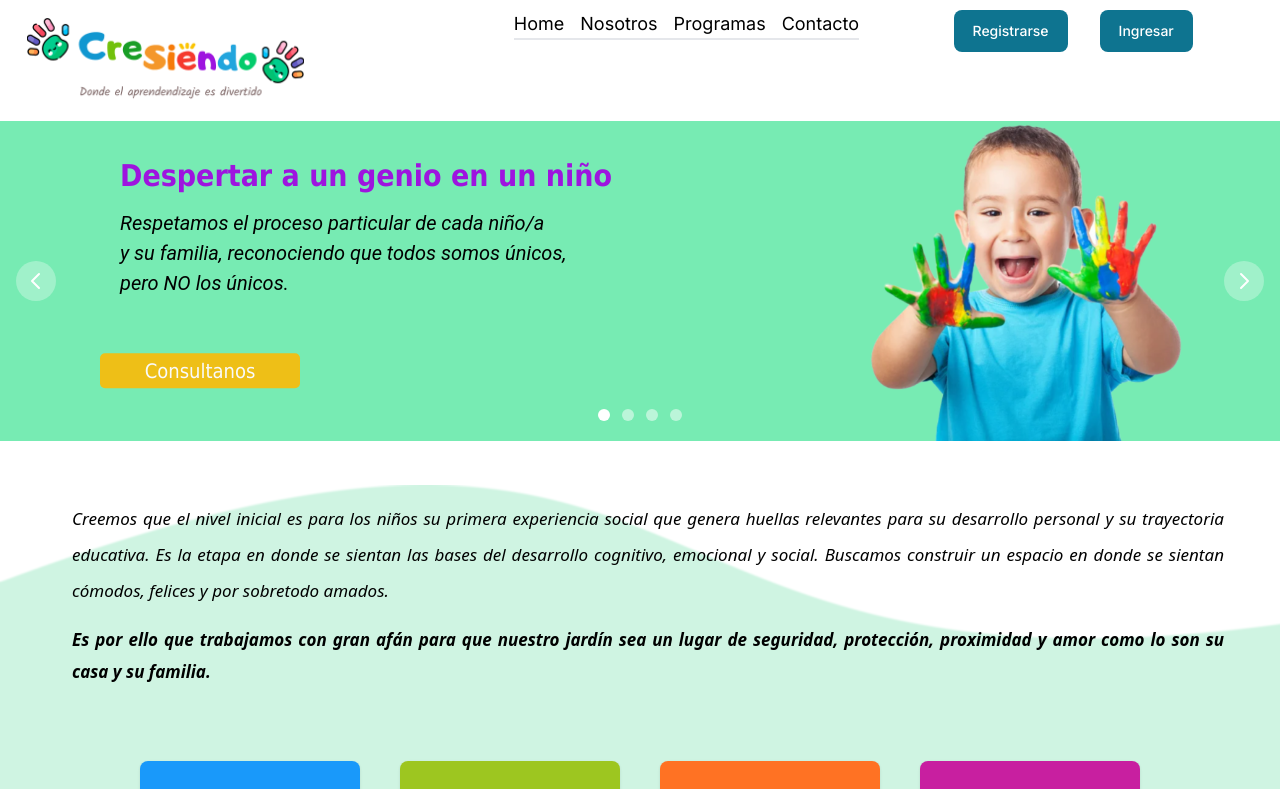
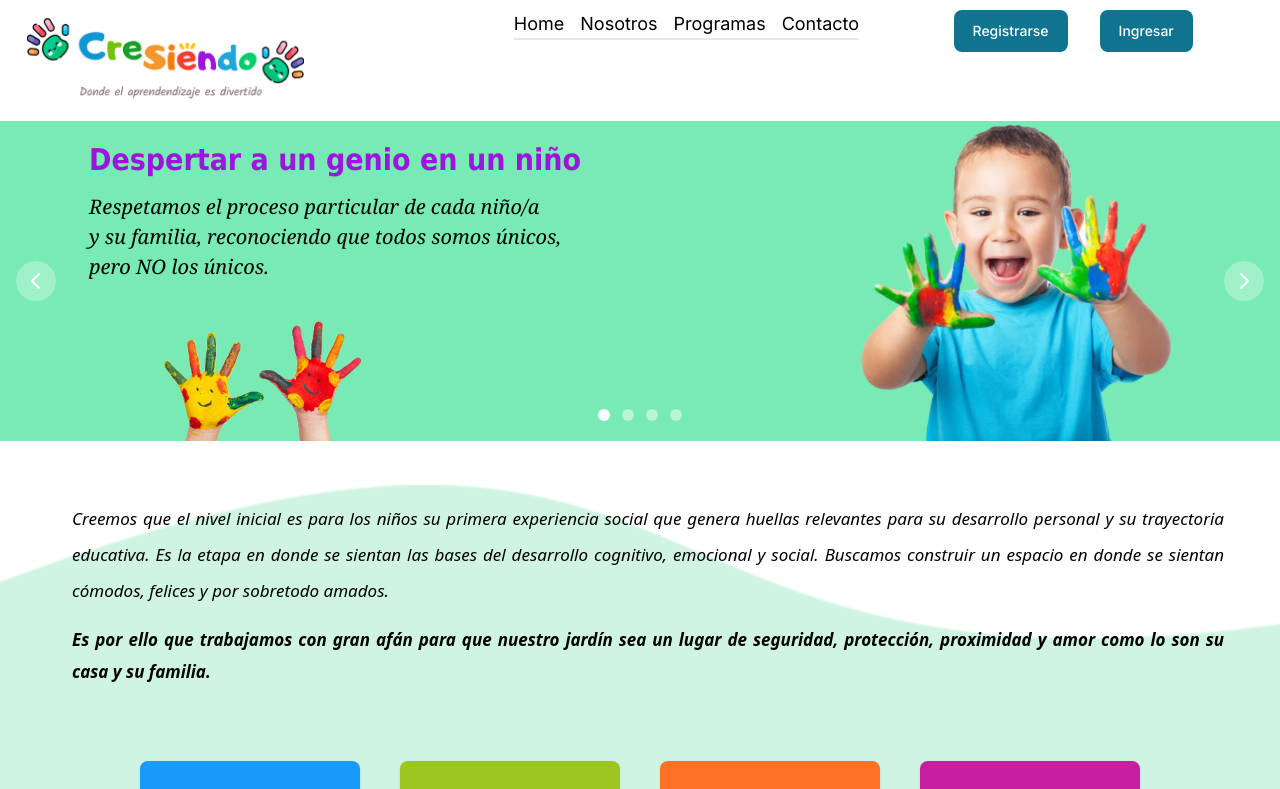
Before and after one commit to Manuel-ElGrillo/kids-garden, a Next.js app: page / in a window 1280 px wide. Shown: the top 789 px of the page. Built offline with nearby package versions, Linux system fonts and the light colour scheme.

Commit message:
"Modifications to carousel component"

```diff
--- a/src/app/Components/CarouselComponent.tsx
+++ b/src/app/Components/CarouselComponent.tsx
@@ -6,17 +6,20 @@ import jardin from "../../../public/img/imgCarrousel/jardin.png"
 import manos from "../../../public/img/imgCarrousel/manos.png"
 import ninos from "../../../public/img/imgCarrousel/ninos.png"
 import sala from "../../../public/img/imgCarrousel/sala.png"
+import manitos from "../../../public/img/imgCarrousel/manitos.png"
 import styles from "../styles/Carousel.module.css"
+
+
 
 
 const CarouselComponent = () => {
     return (
         <Carousel
-            slideInterval={8000}
+            slideInterval={7000}
             className="bg-[#77EBB3] relative bottom-6"
         >
-            <div className="flex items-center justify-between mx-[70px]">
-                <div className="flex-col relative left-[50px]">
+            <div className="flex items-center justify-center mx-[70px]">
+                <div className="flex-col relative left-[-200px]">
                     <p className={styles['carousel-title']}>
                         {<>Despertar a un genio en un niño</>}
                     </p>
@@ -24,6 +27,13 @@ const CarouselComponent = () => {
                         {<>Respetamos el proceso particular de cada niño/a <br />
                             y su familia, reconociendo que todos somos únicos, <br /> pero NO los únicos.</>}
                     </p>
+                    <div>
+                        <Image
+                            className={styles['carousel-subimg']}
+                            alt="..."
+                            src={manitos}
+                        />
+                    </div>
                 </div>
                 <div>
                     <Image
@@ -32,34 +42,36 @@ const CarouselComponent = () => {
                         src={manos}
                     />
                 </div>
-                <button className={styles['carousel-buttom']}>
-                    Consultanos
-                </button>
             </div>
 
-            <div className="flex items-center justify-between mx-[70px]">
-                <div className="flex-col relative left-[50px]">
+            <div className="flex items-center justify-center mx-[70px]">
+                <div className="flex-col relative left-[-200px]">
                     <p className={styles['carousel-title']}>
                         {<>Despertar a un genio en un niño</>}
                     </p>
                     <p className={styles['carousel-text']}>
                         {<>Frente al contínuo cambio de paradigmas,<br /> en
-                            tiempos en que todo parece acelerarse y sólo importa <br />lo inmediato en “Cre-Siendo” proponemos “hacer”
-                            <br /> para volver a crecer...</>}
+                            tiempos en que todo parece acelerarse y sólo importa <br />lo inmediato en “Cre-Siendo” proponemos “hacer” para volver a crecer...</>}
                     </p>
+                    <div>
+                        <Image
+                            className={styles['carousel-subimg']}
+                            alt="..."
+                            src={manitos}
+                        />
                     </div>
+                </div>
+                <div>
                     <Image
                         className={styles['carousel-img']}
                         alt="..."
                         src={jardin}
                     />
-                <button className={styles['carousel-buttom']}>
-                    Consultanos
-                </button>
+                </div>
             </div>
 
-            <div className="flex items-center justify-between mx-[70px]">
-                <div className="flex-col relative left-[50px]">
+            <div className="flex items-center justify-center mx-[70px]">
+                <div className="flex-col relative left-[-200px]">
                     <p className={styles['carousel-title']}>
                         {<>Despertar a un genio en un niño</>}
                     </p>
@@ -67,38 +79,49 @@ const CarouselComponent = () => {
                         {<>...acompañando a las familias al momento de <br />
                             decidir el camino de la educación para sus hijos.</>}
                     </p>
+                    <div>
+                        <Image
+                            className={styles['carousel-subimg']}
+                            alt="..."
+                            src={manitos}
+                        />
                     </div>
+                </div>
+                <div>
                     <Image
                         className={styles['carousel-img']}
                         alt="..."
                         src={ninos}
                     />
-                <button className={styles['carousel-buttom']}>
-                    Consultanos
-                </button>
+                </div>
             </div>
 
-            <div className=" flex items-center justify-between mx-[70px]">
-                <div className="flex-col relative left-[50px]">
+            <div className=" flex items-center justify-center mx-[70px]">
+                <div className="flex-col relative left-[-200px]">
                     <p className={styles['carousel-title']}>
                         {<>Despertar a un genio en un niño</>}
                     </p>
                     <p className={styles['carousel-text']}>
                         {<>Con espacios adaptados exclusivamente para la <br />
-                            necesidad y edad de cada niño/a. En donde <br /> fomentamos la autonomia y sentido de libertad.</>}
+                            necesidad y edad de cada niño/a.<br /> En donde fomentamos la autonomia y sentido de libertad.</>}
                     </p>
+                    <div>
+                        <Image
+                            className={styles['carousel-subimg']}
+                            alt="..."
+                            src={manitos}
+                        />
                     </div>
+                </div>
+                <div>
                     <Image
                         className={styles['carousel-img']}
                         alt="..."
                         src={sala}
                     />
-                <button className={styles['carousel-buttom']}>
-                    Consultanos
-                </button>
+                </div>
             </div>
         </Carousel>
-
     )
 }
 
--- a/src/app/styles/Carousel.module.css
+++ b/src/app/styles/Carousel.module.css
@@ -4,34 +4,28 @@
   font-size: 30px;
   font-family: Tahoma, Geneva, Verdana, sans-serif;
   position: relative;
-  top: -60px;
+  top: 40px;
+}
+
+.carousel-text {
+  font-family: Cambria, Cochin, Georgia, Times, 'Times New Roman', serif;
+  font-style: italic;
+  font-size: 20px;
+  position: relative;
+  bottom: -50px;
+}
+
+.carousel-subimg {
+  width: 350px;
+  height: auto;
+  position: relative;
+  left: 50px;
 }
 
 .carousel-img {
   width: 350px;
   height: auto;
   position: relative;
-  left: 170px;
+  left: 60px;
   border-radius: 5%;
 }
-
-.carousel-text {
-  font-family: "Roboto";
-  font-style: italic;
-  font-size: 20px;
-  position: relative;
-  bottom: 50px;
-}
-
-.carousel-buttom {
-  width: 200px;
-  height: 35px;
-  font-family: "Tahoma";
-  font-size: 20px;
-  color: #f9fafb;
-  position: relative;
-  right: 1050px;
-  top: 90px;
-  background-color: #eebf17;
-  border-radius: 5px;
-}
```
Also changed, not shown: public/img/imgCarrousel/manitos.png (added). Lines whose indentation alone changed are shown as unchanged.
